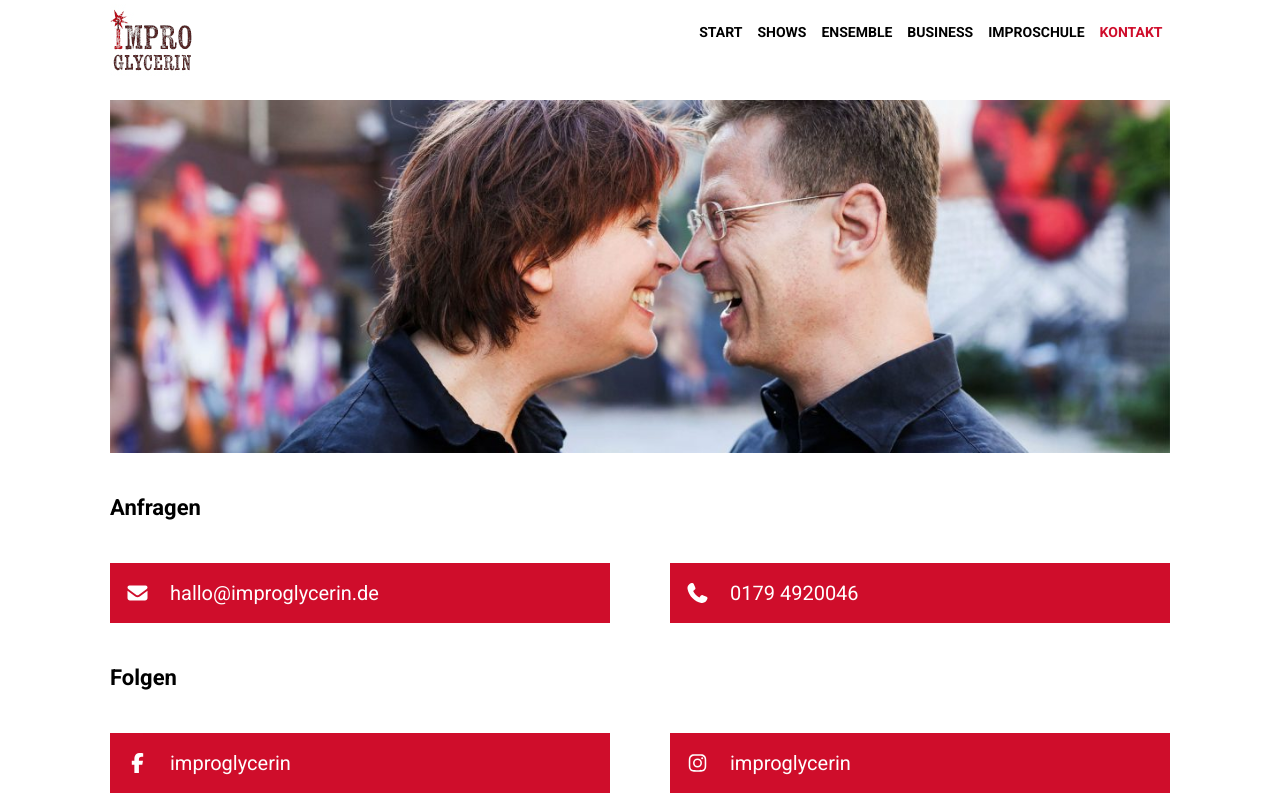
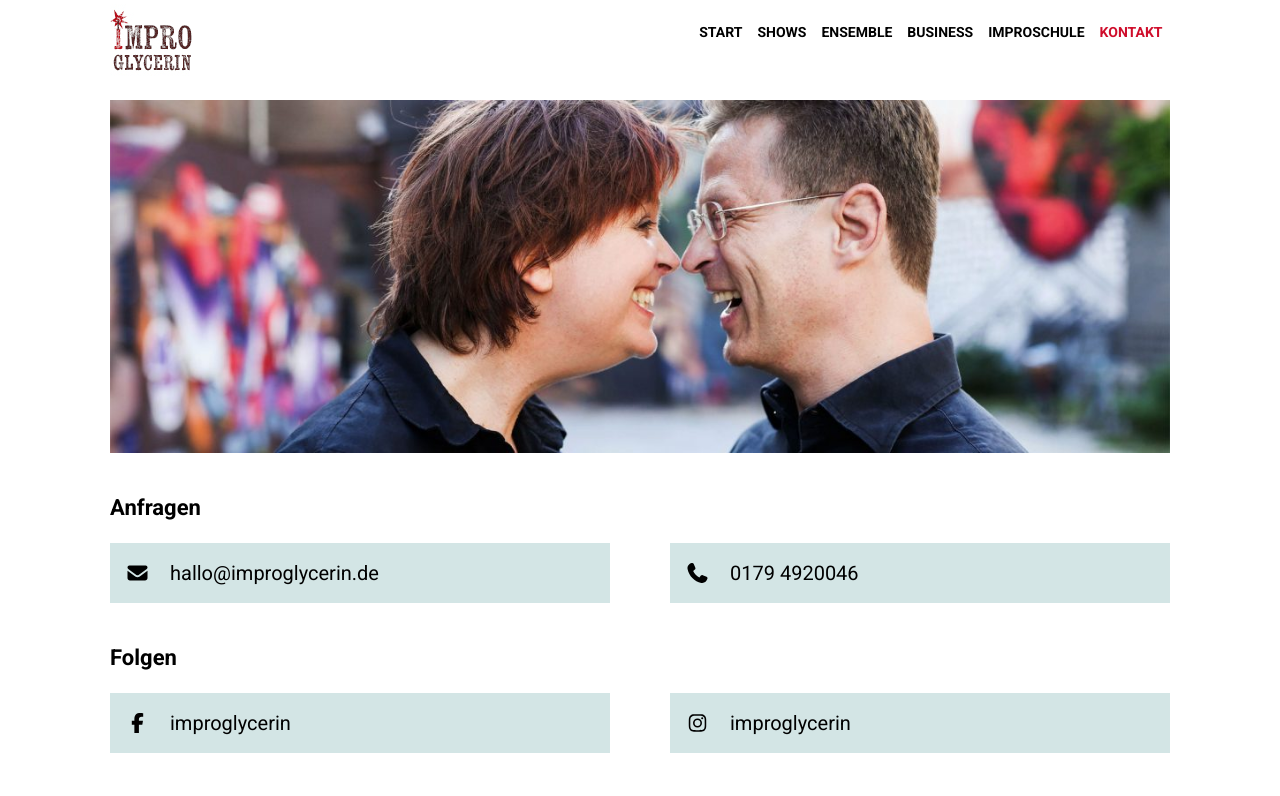
Before and after one commit to Birdy2014/improglycerin.de, a Next.js app: page /kontakt in a window 1280 px wide. Shown: the top 796 px of the page. Built offline with nearby package versions, Linux system fonts and the light colour scheme.

Commit message:
Change spacing and colors on the kontakt page

```diff
--- a/app/kontakt/page.module.css
+++ b/app/kontakt/page.module.css
@@ -4,10 +4,16 @@
   gap: 40px;
 }
 
+.group {
+  display: flex;
+  flex-direction: column;
+  gap: 20px;
+}
+
 .tile {
-  background-color: var(--color-accent);
+  background-color: var(--color-alternate-light);
   padding: 15px;
-  color: white;
+  color: black;
   display: flex;
   flex-direction: row;
   gap: 20px;
--- a/app/kontakt/page.tsx
+++ b/app/kontakt/page.tsx
@@ -19,6 +19,7 @@ export default function Kontakt() {
     <div className={styles.page}>
       <img src="/header-kontakt.jpg" />
 
+      <div className={styles.group}>
         <h2>Anfragen</h2>
         <Horizontal>
           <div className={styles.tile}>
@@ -30,7 +31,9 @@ export default function Kontakt() {
             <div>0179 4920046</div>
           </div>
         </Horizontal>
+      </div>
 
+      <div className={styles.group}>
         <h2>Folgen</h2>
         <Horizontal>
           <div className={styles.tile}>
@@ -46,7 +49,9 @@ export default function Kontakt() {
             </Link>
           </div>
         </Horizontal>
+      </div>
 
+      <div className={styles.group}>
         <h2>Spielen</h2>
         <Horizontal>
           <div className={styles.tile}>
@@ -63,5 +68,6 @@ export default function Kontakt() {
           </div>
         </Horizontal>
       </div>
+    </div>
   );
 }
```
Lines whose indentation alone changed are shown as unchanged.
